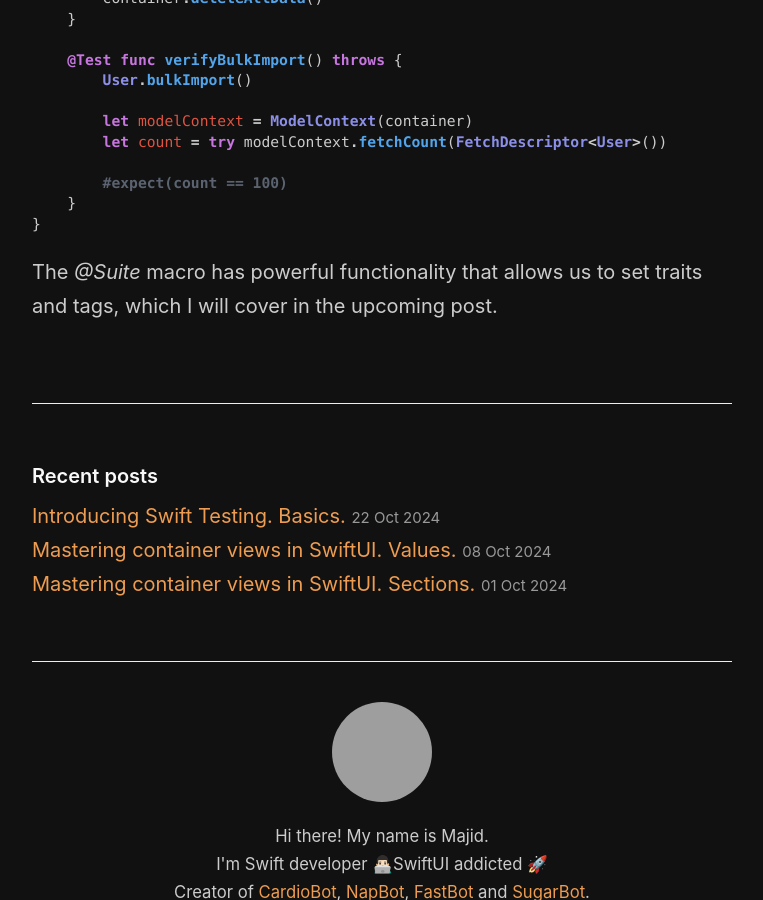
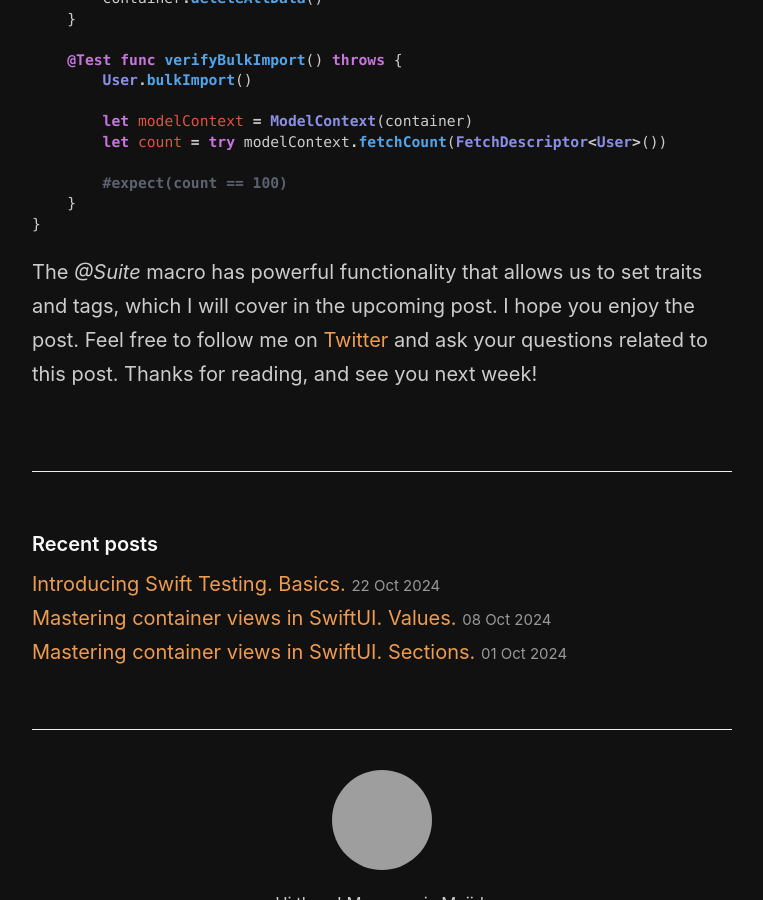
Before and after one commit to mecid/mecid.github.io, a Jekyll site: the page built from _posts/2024-10-29-introducing-swift-testing-lifecycle.md, in a window 1280 px wide and 900 px high, scrolled down 3590 px, cut to the strip 0-900 px from the top of the window. Shown: the whole strip, without its empty margins (258-1021 px from the left). Built offline with Jekyll 4.4.1, drawn with Linux system fonts in a browser that asks for light colours; grey boxes are pictures that could not be loaded.

Commit message:
swift testing lifecycle post conclusion improved

````diff
--- a/_posts/2024-10-29-introducing-swift-testing-lifecycle.md
+++ b/_posts/2024-10-29-introducing-swift-testing-lifecycle.md
@@ -140,4 +140,4 @@ Still, we can use the *@Suite* macro for additional attribution. For example, we
 }
 ```
 
-The *@Suite* macro has powerful functionality that allows us to set traits and tags, which I will cover in the upcoming post.
+The *@Suite* macro has powerful functionality that allows us to set traits and tags, which I will cover in the upcoming post. I hope you enjoy the post. Feel free to follow me on [Twitter](https://twitter.com/mecid) and ask your questions related to this post. Thanks for reading, and see you next week!
````
